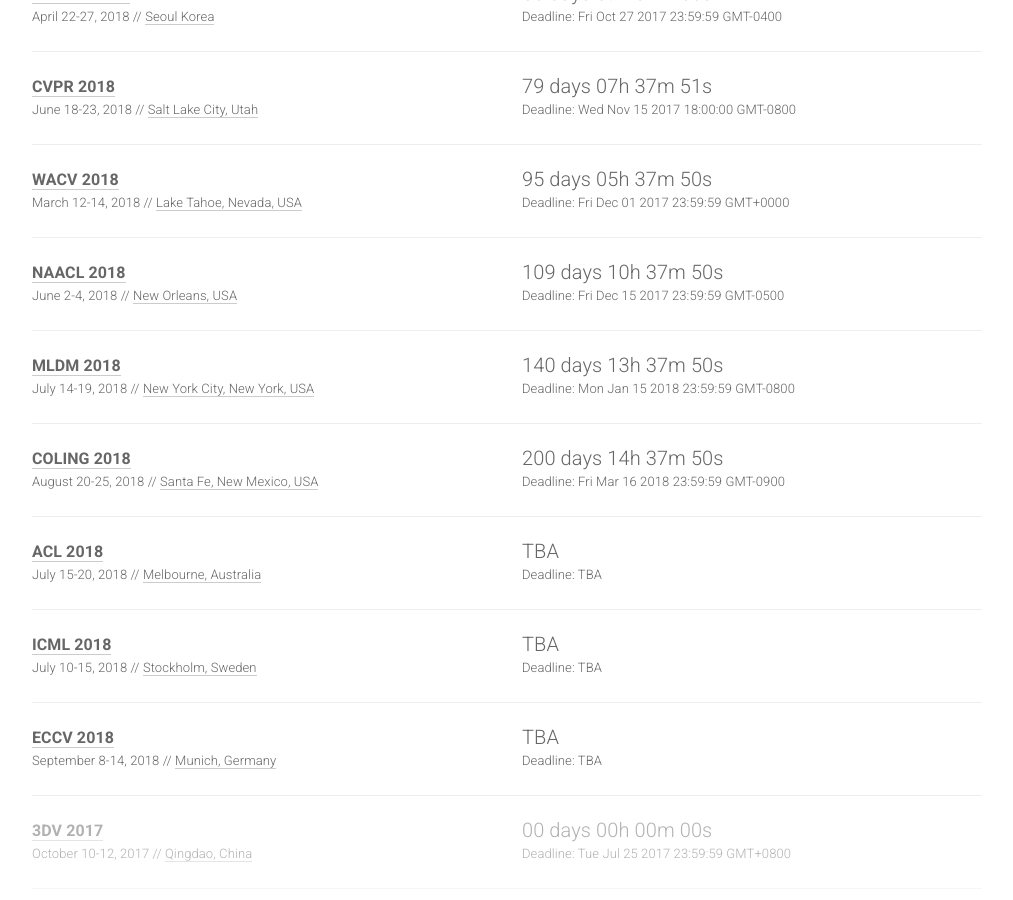
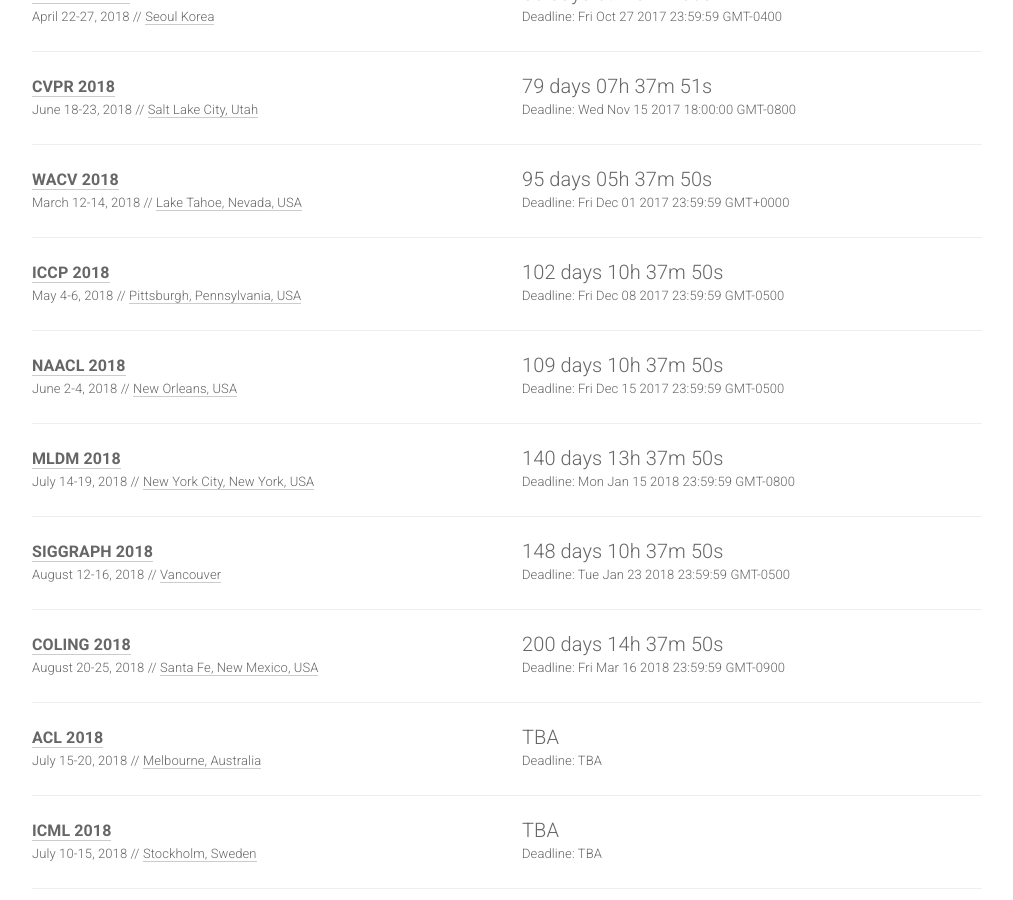
Before and after one commit to paperswithcode/ai-deadlines, a Jekyll site: the page built from index.html, in a window 1280 px wide and 900 px high, scrolled down 616 px. Shown: the whole window, without its empty margins (133-1146 px from the left). Built offline with Jekyll 4.4.1, drawn with Linux system fonts in a browser that asks for light colours; nearby versions of some CDN libraries; comment, search, counter and statistics services are not loaded.

Commit message:
Update conferences.yml
added siggraph and iccp

```diff
--- a/_data/conferences.yml
+++ b/_data/conferences.yml
@@ -66,6 +66,15 @@
   place: Lake Tahoe, Nevada, USA
   sub: CV
 
+- name: ICCP
+  year: 2018
+  id: iccp2018
+  link: http://iccp2018.ece.cmu.edu/
+  deadline: "2017-12-08 23:59:59"
+  date: May 4-6, 2018
+  place: Pittsburgh, Pennsylvania, USA
+  sub: CV
+
 - name: NAACL
   year: 2018
   id: naacl18
@@ -84,6 +93,15 @@
   date: July 14-19, 2018
   place: New York City, New York, USA
   sub: ML
+
+- name: SIGGRAPH
+  year: 2018
+  id: siggraph18
+  link: http://s2018.siggraph.org/
+  deadline: "2018-01-23 23:59:59"
+  date: August 12-16, 2018
+  place: Vancouver
+  sub: GR
 
 - name: COLING
   year: 2018
```
